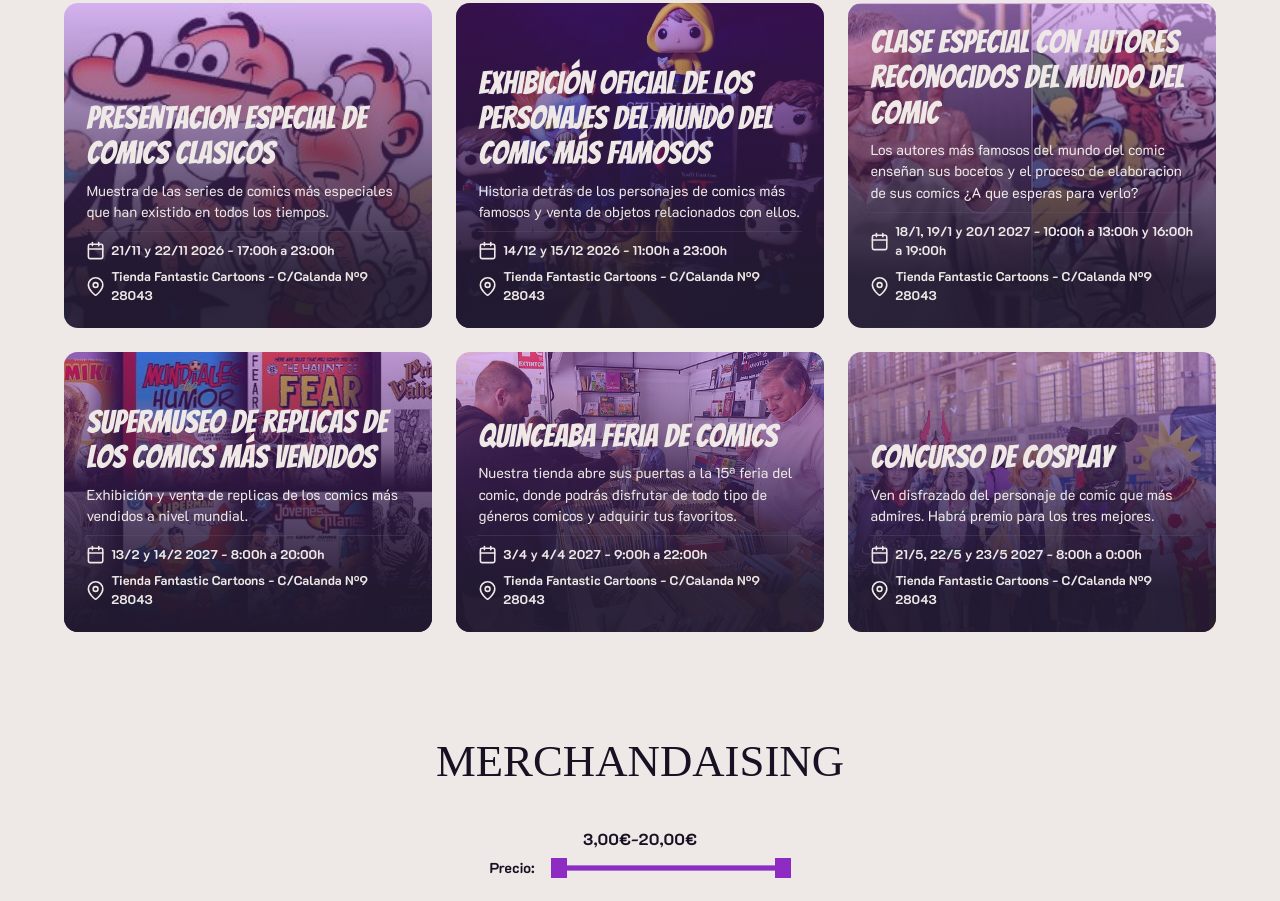
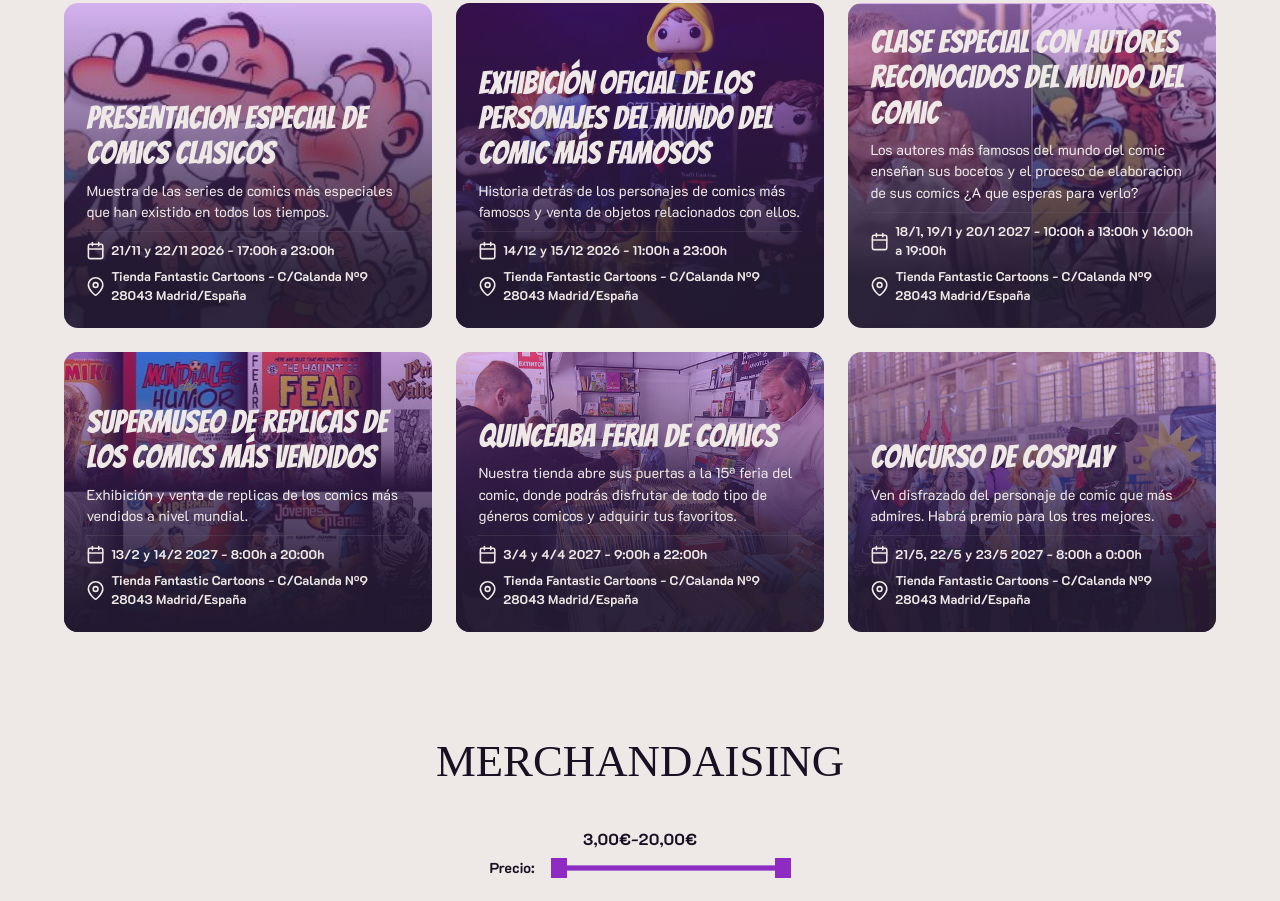
Before and after one commit to ART-ux99/Fantastic-Cartoons, a plain HTML site: page index.html in a window 1280 px wide. Shown: the part 3085-3986 px from the top of the page. Drawn offline with nearby package versions, Linux system fonts and the light colour scheme; a web font is replaced by a local one.

Commit message:
correciones texto html

```diff
--- a/index.html
+++ b/index.html
@@ -103,7 +103,7 @@
                     <p class="descripcion">Muestra de las series de comics más especiales que han existido en todos los tiempos. </p>
                     <ul class="datos">
                         <li><i data-feather="calendar"></i>21/11 y 22/11 2026 - 17:00h a 23:00h</li>
-                        <li><i data-feather="map-pin"></i>Tienda Fantastic Cartoons - C/Calanda Nº9 28043</li>
+                        <li><i data-feather="map-pin"></i>Tienda Fantastic Cartoons - C/Calanda Nº9 28043 Madrid/España</li>
                     </ul>
                 </article>
                 <article class="card_evento evento-2">
@@ -111,7 +111,7 @@
                     <p class="descripcion">Historia detrás de los personajes de comics más famosos y venta de objetos relacionados con ellos.</p>
                     <ul class="datos">
                         <li><i data-feather="calendar"></i>14/12 y 15/12 2026 - 11:00h a 23:00h</li>
-                        <li><i data-feather="map-pin"></i>Tienda Fantastic Cartoons - C/Calanda Nº9 28043</li>
+                        <li><i data-feather="map-pin"></i>Tienda Fantastic Cartoons - C/Calanda Nº9 28043 Madrid/España</li>
                     </ul>
                 </article>
                 <article class="card_evento evento-3">
@@ -119,7 +119,7 @@
                     <p class="descripcion">Los autores más famosos del mundo del comic enseñan sus bocetos y el proceso de elaboracion de sus comics ¿A que esperas para verlo?</p>
                     <ul class="datos">
                         <li><i data-feather="calendar"></i>18/1, 19/1 y 20/1 2027 - 10:00h a 13:00h y 16:00h a 19:00h</li>
-                        <li><i data-feather="map-pin"></i>Tienda Fantastic Cartoons - C/Calanda Nº9 28043</li>
+                        <li><i data-feather="map-pin"></i>Tienda Fantastic Cartoons - C/Calanda Nº9 28043 Madrid/España</li>
                     </ul>
                 </article>
                 <article class="card_evento evento-4">
@@ -127,7 +127,7 @@
                     <p class="descripcion">Exhibición y venta de replicas de los comics más vendidos a nivel mundial.</p>
                     <ul class="datos">
                         <li><i data-feather="calendar"></i>13/2 y 14/2 2027 - 8:00h a 20:00h</li>
-                        <li><i data-feather="map-pin"></i>Tienda Fantastic Cartoons - C/Calanda Nº9 28043</li>
+                        <li><i data-feather="map-pin"></i>Tienda Fantastic Cartoons - C/Calanda Nº9 28043 Madrid/España</li>
                     </ul>
                 </article>
                 <article class="card_evento evento-5">
@@ -135,7 +135,7 @@
                     <p class="descripcion">Nuestra tienda abre sus puertas a la 15ª feria del comic, donde podrás disfrutar de todo tipo de géneros comicos y adquirir tus favoritos.</p>
                     <ul class="datos">
                         <li><i data-feather="calendar"></i>3/4 y 4/4 2027 - 9:00h a 22:00h</li>
-                        <li><i data-feather="map-pin"></i>Tienda Fantastic Cartoons - C/Calanda Nº9 28043</li>
+                        <li><i data-feather="map-pin"></i>Tienda Fantastic Cartoons - C/Calanda Nº9 28043 Madrid/España</li>
                     </ul>
                 </article>
                 <article class="card_evento evento-6">
@@ -143,7 +143,7 @@
                     <p class="descripcion">Ven disfrazado del personaje de comic que más admires. Habrá premio para los tres mejores.</p>
                     <ul class="datos">
                         <li><i data-feather="calendar"></i>21/5, 22/5 y 23/5 2027 - 8:00h a 0:00h</li>
-                        <li><i data-feather="map-pin"></i>Tienda Fantastic Cartoons - C/Calanda Nº9 28043</li>
+                        <li><i data-feather="map-pin"></i>Tienda Fantastic Cartoons - C/Calanda Nº9 28043 Madrid/España</li>
                     </ul>
                 </article>
             </div>
@@ -185,7 +185,7 @@
                     <div class="contacto-lista">
                         <p class="contacto-data">
                             <span class="icono"><i data-feather="map-pin"></i></span>
-                            <span>Tienda Fantastic Cartoons C/Calanda Nº9 España/Madrid 28043</span>
+                            <span>Tienda Fantastic Cartoons C/Calanda Nº9 28043 Madrid/España</span>
                         </p>
                           <p class="contacto-data">
                             <span class="icono"><i data-feather="phone-call"></i></span>
```
